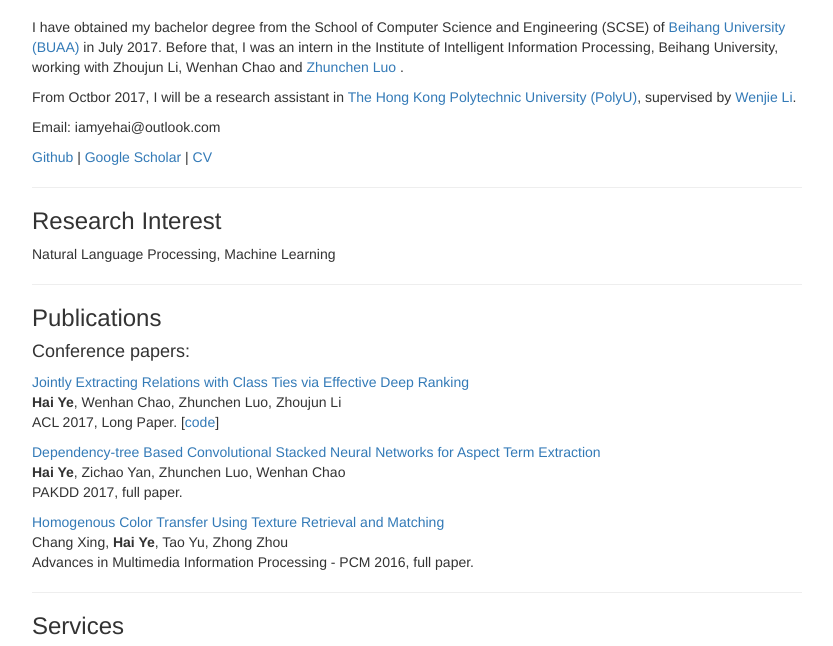
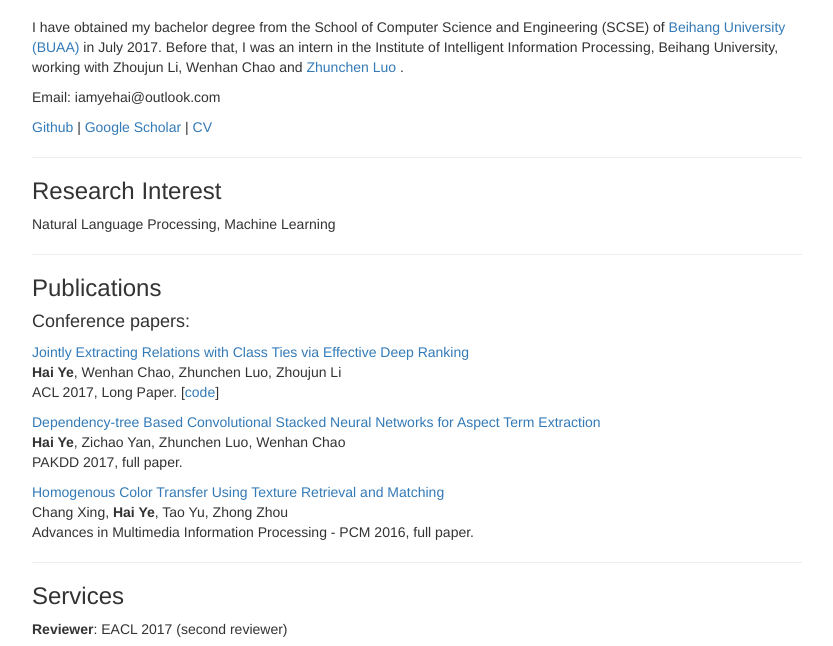
Before and after one commit to yehaibuaa/yehaibuaa.github.io, a plain HTML site: page index.html in a window 1280 px wide. Shown: the part 152-798 px from the top of the page, without its empty margins (223-1056 px from the left). Drawn offline with Linux system fonts and the light colour scheme.

Commit message:
index modified

```diff
--- a/index.html
+++ b/index.html
@@ -29,7 +29,7 @@
       <p>
         I have obtained my bachelor degree from the School of Computer Science and Engineering (SCSE) of <a href = http://ev.buaa.edu.cn/>Beihang University (BUAA)</a> in July 2017. Before that, I was an intern in the Institute of Intelligent Information Processing, Beihang University, working with Zhoujun Li, Wenhan Chao and <a href = "https://zhunchenluo.github.io/"> Zhunchen Luo </a>.
       </p>
-      <p> From Octbor 2017, I will be a research assistant in <a href = "https://www.polyu.edu.hk/web/en/home/index.html">The Hong Kong Polytechnic University (PolyU)</a>, supervised by <a href = "http://www4.comp.polyu.edu.hk/~cswjli/"> Wenjie Li</a>.
+      <!--<p> From Octbor 2017, I will be a research assistant in <a href = "https://www.polyu.edu.hk/web/en/home/index.html">The Hong Kong Polytechnic University (PolyU)</a>, supervised by <a href = "http://www4.comp.polyu.edu.hk/~cswjli/"> Wenjie Li</a>. -->
       </p>
       <p>Email: iamyehai@outlook.com</p>
       <p><a href="https://github.com/oceanypt"> Github </a> | <a href="https://scholar.google.co.jp/citations?user=_dQWEzEAAAAJ&hl=en&oi=sra"> Google Scholar </a> | <a href = "cv/cv.pdf"> CV </a>
```
